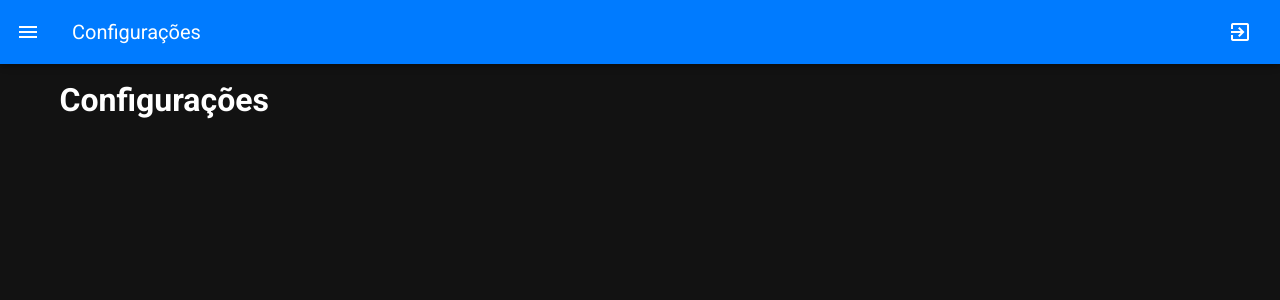
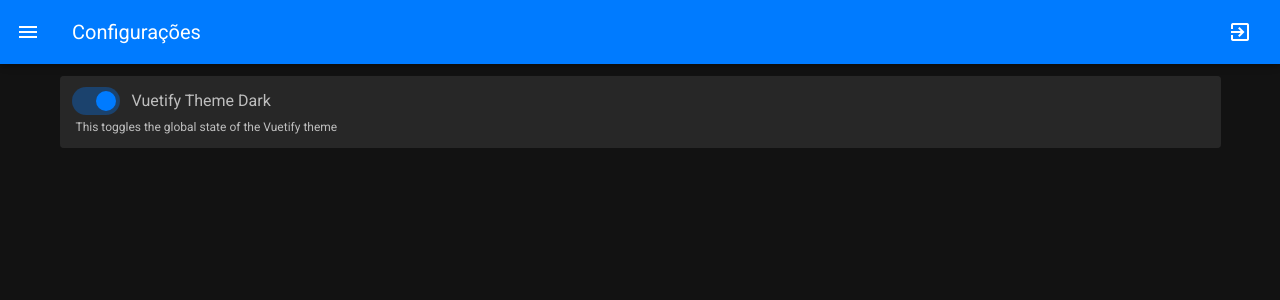
Before and after one commit to BrunaHosken/custo-producao-agricola, a Vue app in the folder front/: page /dashboard/configuracoes in a window 1280 px wide. Shown: the top 300 px of the page. Built offline with nearby package versions, Linux system fonts and the light colour scheme.

Commit message:
estilizando a cor do site

```diff
--- a/front/src/modules/dashboard/modules/configuracoes/views/Configuracoes.vue
+++ b/front/src/modules/dashboard/modules/configuracoes/views/Configuracoes.vue
@@ -1,9 +1,17 @@
 <template>
-  <h1>Configurações</h1>
+  <v-card flat>
+    <v-toolbar flat height="72">
+      <v-switch
+        v-model="$vuetify.theme.dark"
+        hint="This toggles the global state of the Vuetify theme"
+        inset
+        label="Vuetify Theme Dark"
+        persistent-hint
+      ></v-switch>
+    </v-toolbar>
+  </v-card>
 </template>
 
 <script>
-export default {
-  name: "Configuracoes",
-};
+export default {};
 </script>
--- a/front/src/modules/dashboard/views/Dashboard.vue
+++ b/front/src/modules/dashboard/views/Dashboard.vue
@@ -70,6 +70,10 @@
             <v-icon>mdi-close</v-icon>
           </v-btn>
         </p>
+        <p>
+          Dica: para mudar o tema do site basta ir no
+          <v-icon>mdi-menu</v-icon> Menu > Configurações > Tema do Site
+        </p>
       </v-card-text>
     </v-card>
     <router-view />
--- a/front/src/plugins/vuetify.js
+++ b/front/src/plugins/vuetify.js
@@ -4,11 +4,11 @@ import pt from "vuetify/lib/locale/pt";
 
 Vue.use(Vuetify);
 
-export default new Vuetify({
+const vuetify = new Vuetify({
   theme: {
     themes: {
       light: {
-        primary: "#007BFF",
+        primary: "#2196F3",
         secondary: "#424242",
         accent: "#82B1FF",
         error: "#FF5252",
@@ -33,3 +33,5 @@ export default new Vuetify({
     current: "pt",
   },
 });
+
+export default vuetify;
```
